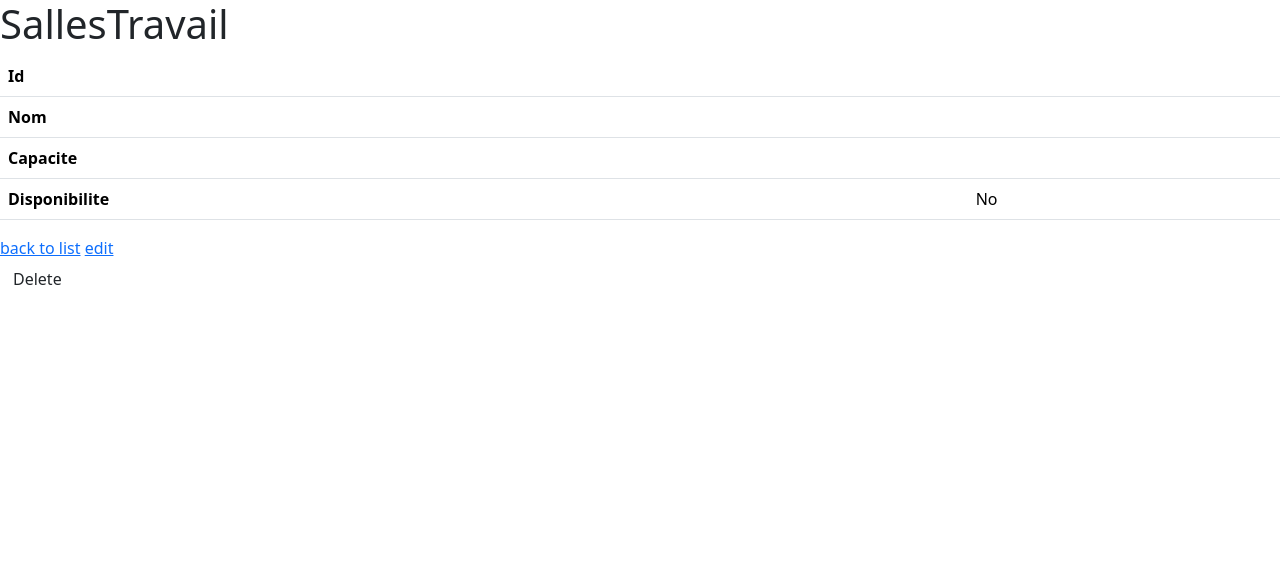
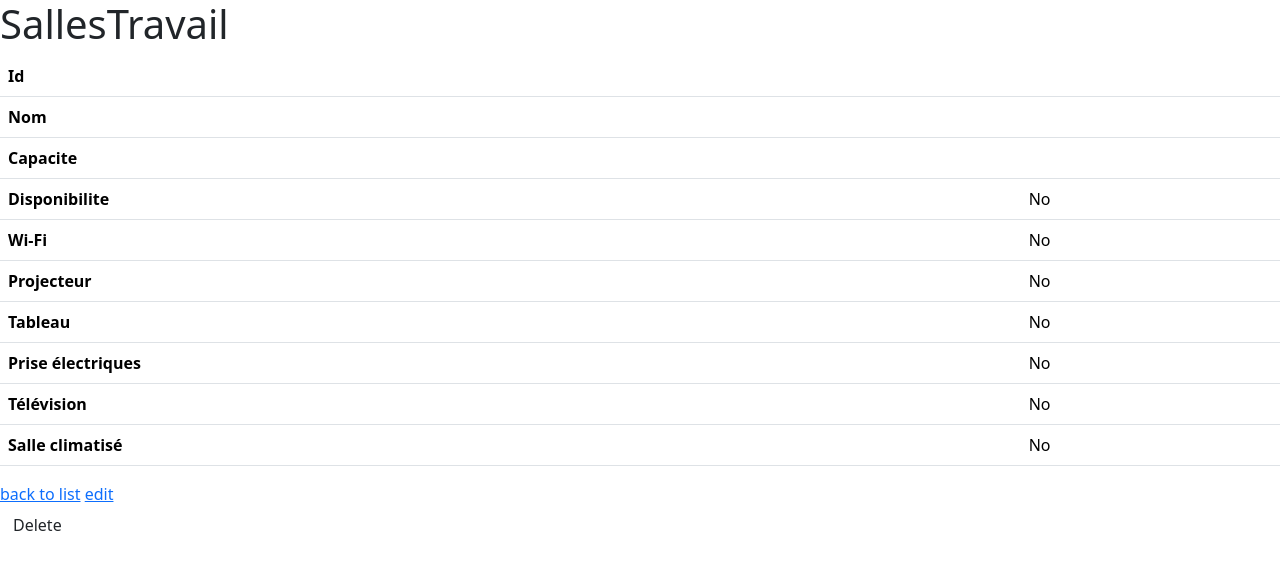
Before and after one commit to N0zik/symfony-books, a Symfony app: template templates/salles_travail/show.html.twig in a window 1280 px wide. Shown: the top 570 px of the page. Run offline with Twig, Linux system fonts and the light colour scheme; the template is opened without the code that fills it, so the values that code supplies are empty; some libraries are stand-ins or nearby versions.

```diff
--- a/templates/salles_travail/index.html.twig
+++ b/templates/salles_travail/index.html.twig
@@ -32,6 +32,5 @@
     <a href="#" class="card-link">Reservez un créneau</a>
 
   </div>
-
 </div>
 {% endblock %}
--- a/templates/salles_travail/show.html.twig
+++ b/templates/salles_travail/show.html.twig
@@ -23,6 +23,31 @@
                 <th>Disponibilite</th>
                 <td>{{ salles_travail.disponibilite ? 'Yes' : 'No' }}</td>
             </tr>
+            <tr>
+                <th>Wi-Fi</th>
+                <td>{{ salles_travail.wifi_equipement ? 'Yes' : 'No' }}</td>
+            </tr>
+            <tr>
+                <th>Projecteur</th>
+                <td>{{ salles_travail.projecteur_equipement ? 'Yes' : 'No' }}</td>
+            </tr>
+            <tr>
+                <th>Tableau</th>
+                <td>{{ salles_travail.tableau_equipement ? 'Yes' : 'No' }}</td>
+            </tr>
+            <tr>
+                <th>Prise électriques</th>
+                <td>{{ salles_travail.prise_electrique_equipement ? 'Yes' : 'No' }}</td>
+            </tr>
+            <tr>
+                <th>Télévision</th>
+                <td>{{ salles_travail.television_equipement ? 'Yes' : 'No' }}</td>
+            </tr>
+            <tr>
+                <th>Salle climatisé</th>
+                <td>{{ salles_travail.climatisation_equipement ? 'Yes' : 'No' }}</td>
+            </tr>
+
         </tbody>
     </table>
 
```
Also changed, not shown: src/Form/SallesTravailType.php (+5 -4 lines).
